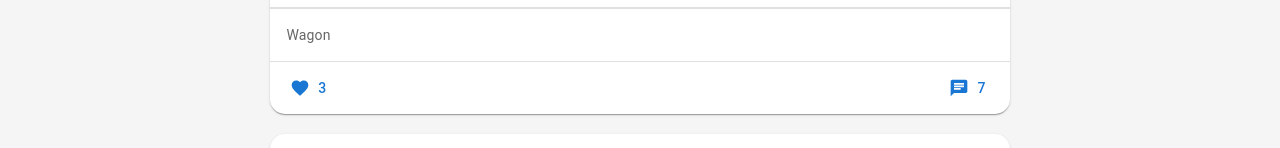
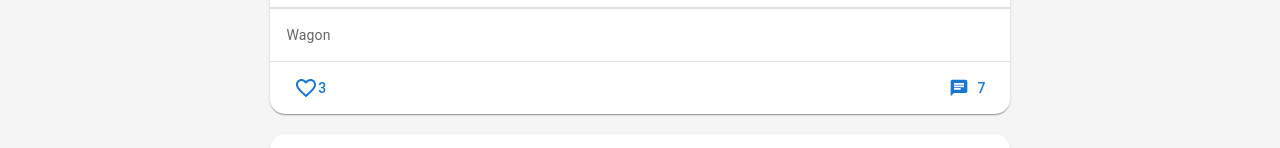
Before and after one commit to Emanuel-SO/DVeritas, a React (Create React App) app: page /publicaciones in a window 1280 px wide. Shown: the part 341-489 px from the top of the page. Built offline with nearby package versions, Linux system fonts and the light colour scheme; grey boxes are pictures that could not be loaded; the HTML template or start-up script is replaced by a standard one.

Commit message:
funcionalidad de likes primer parte

```diff
--- a/src/Components/Publicaciones/Feed/Feed.js
+++ b/src/Components/Publicaciones/Feed/Feed.js
@@ -25,6 +25,7 @@ import FavoriteIcon from "@mui/icons-material/Favorite";
 import ChatIcon from "@mui/icons-material/Chat";
 import MoreVertIcon from "@mui/icons-material/MoreVert";
 import Chip from "@mui/material/Chip";
+import FavoriteBorderIcon from '@mui/icons-material/FavoriteBorder';
 
 const style = {
   position: "absolute",
@@ -43,6 +44,23 @@ const style = {
 
 //exportacion del componente feed para las publicaciones
 export default function Feed(props) {
+
+
+  const [likes, setLikes] = useState(props.likes);
+  const [liked, setLiked] = useState(false);
+
+  function handleLike() {
+    if (!liked) {
+      setLikes(likes + 1);
+      setLiked(true);
+      console.log(props.name);
+    } else {
+      setLikes(likes - 1);
+      setLiked(false);
+    }
+  }
+
+
   const [comentario, setComentario] = useState("");
 
   const handleSubmit = (e) => {
@@ -115,8 +133,14 @@ export default function Feed(props) {
           {/* <IconButton aria-label="add to favorites">
               <FavoriteIcon />
           </IconButton>  ---------------> se deja por si no hay likes*/}
-          <Button aria-label="add to favorites" startIcon={<FavoriteIcon />}>
-            {props.likes}
+          <Button aria-label="add to favorites" onClick={handleLike} >
+            {liked
+              ? <FavoriteIcon />
+              : <FavoriteBorderIcon/>
+            }
+            {likes}
+
+
           </Button>
 
           {/* <IconButton aria-label="add comment" sx={{ marginLeft:"auto" }}>
```
